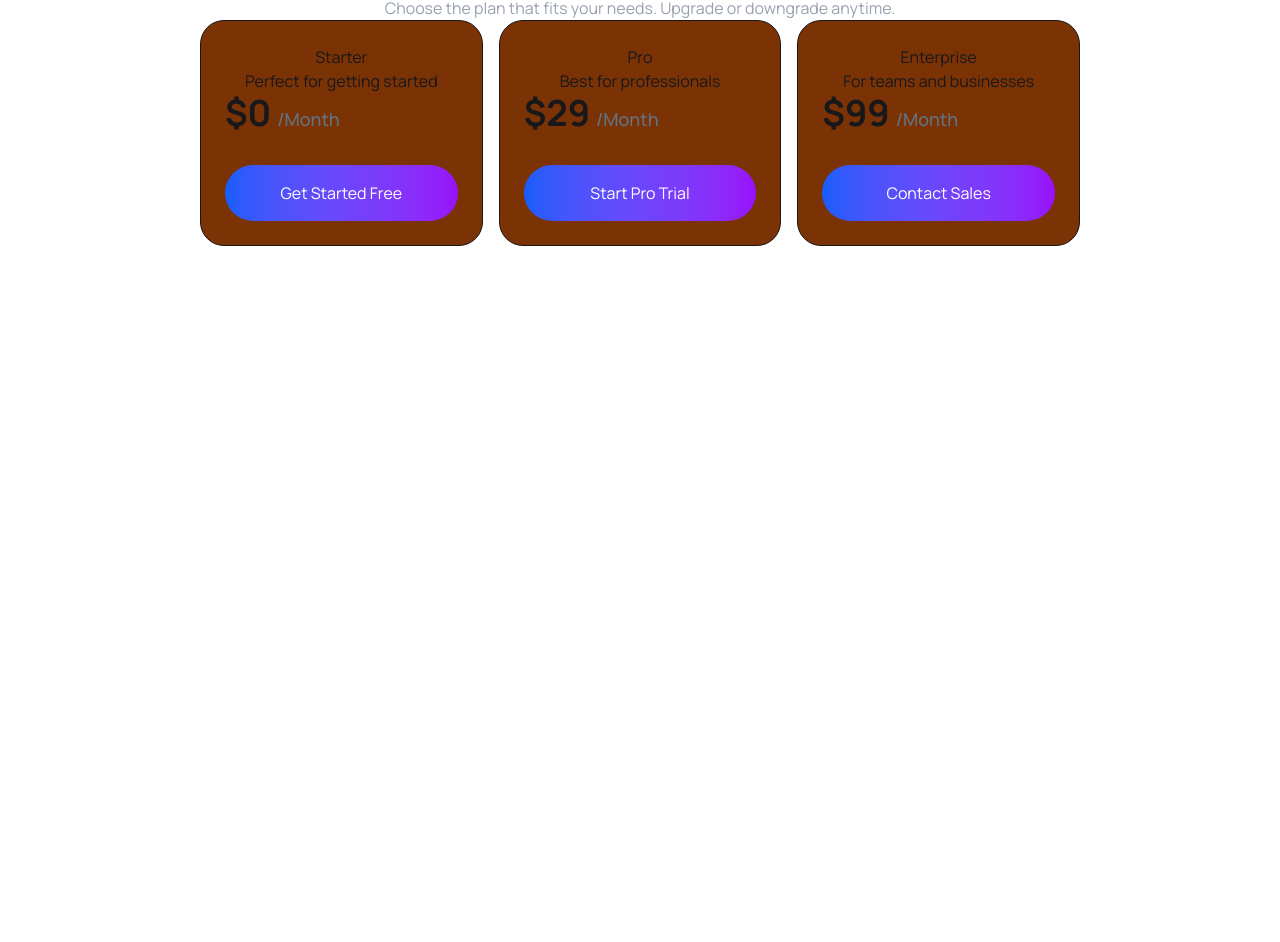
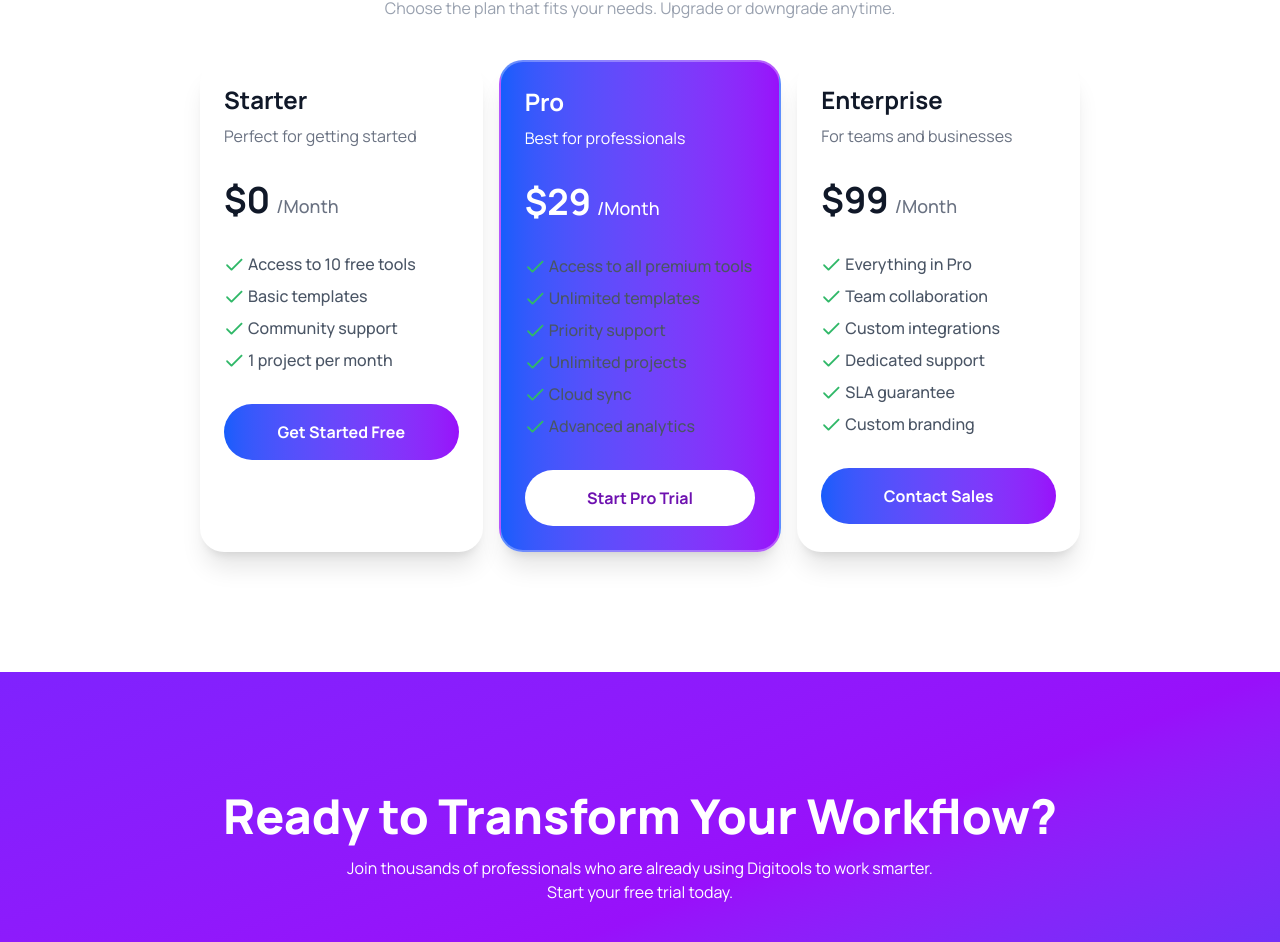
Before and after one commit to azim024471-netizen/assignment-6, a React (Vite) app: page / in a window 1280 px wide. Shown: the part 3399-4341 px from the top of the page. Before the commit the page ends 3765 px from the top, so only its background shows below. Built offline with nearby package versions, Linux system fonts and the light colour scheme.

Commit message:
aded the pricing footer and fixed the pricing cards

```diff
--- a/public/ProductData.json
+++ b/public/ProductData.json
@@ -1,3 +1,6 @@
+
+
+
 [
   {
     "id": 1,
--- a/src/Component/Pricing/PricingCard.jsx
+++ b/src/Component/Pricing/PricingCard.jsx
@@ -1,56 +1,57 @@
-import React from 'react';
+
+import PricingFeatures from './PricingFeatures';
 
 const PricingCard = ({pricing}) => {
 
-    const {membership_type, description, price, period, features, button_text, populer } = pricing
+    const {membership_type, description, price, period, features, button_text, popular,id } = pricing
+
+
+    return (
+       <div className={`
+    shadow-xl rounded-3xl p-6 space-y-8 relative overflow-hidden
+    ${popular === true
+        ? 'bg-linear-to-r from-blue-600 to-purple-600 text-white border-2 border-white/30'
+        : 'bg-white text-gray-900'
+    }
+`}>
 
 
 
-
-
-
-
-//     {
-//     "id": 1,
-//     "membership_type": "Starter",
-//     "description": "Perfect for getting started",
-//     "price": "$0",
-//     "period": "Month",
-//     "features": [
-//       "Access to 10 free tools",
-//       "Basic templates",
-//       "Community support",
-//       "1 project per month"
-//     ],
-//     "button_text": "Get Started Free",
-//     "popular": false
-//   },
-
-    return (
-        <div className='flex flex-col border bg-amber-900 rounded-3xl p-6'>
-
-            <div>
-                <h1>{membership_type}</h1>
-                <p>{description}</p>
+             <div className='space-y-2'>
+                <h1 className={`text-2xl text-left font-bold ${popular === true ?
+                    'text-white' : ''
+                }`}>{membership_type}</h1>
+                <p className={` text-left
+                  ${popular === true ?
+                    'text-white' : 'text-gray-500'
+                }
+                     `}>{description}</p>
             </div>
-
 
               <div className="mb-8 flex items-baseline">
           <span className="text-4xl font-bold ">{price}</span>
-          <span className="text-[#627382] text-lg font-medium ml-1.5">
+          <span className={` text-lg font-medium ml-1.5
+          ${popular === true ?
+                    'text-white' : 'text-gray-500'
+                }
+            `}>
             /{period}
           </span>
         </div>
 
-            <div>
-
+            <div className='space-y-2'>
+             {
+                features.map(feature=> <PricingFeatures key={id} popular={popular} feature={feature}> </PricingFeatures>)
+             }
             </div>
 
-
         <div>
-            <button className='py-4 text-white w-full rounded-full bg-linear-to-r from-blue-600 to-purple-600'>{button_text} </button>
+            <button
+     className={`py-4  w-full font-bold rounded-full
+        ${popular === true ? 'bg-white text-purple-800': 'bg-linear-to-r from-blue-600 to-purple-600 text-white'}
+      `} >
+                {button_text} </button>
         </div>
-
 
         </div>
     );
--- /dev/null
+++ b/src/Component/Pricing/PricingFeatures.jsx
@@ -0,0 +1,14 @@
+import React from 'react';
+
+import checkIcon from '../../assets/Check.png';
+
+const PricingFeatures = ({feature}) => {
+    return (
+         <div className="flex items-center gap-1">
+            <img src={checkIcon} alt="check" className="w-5 h-5 object-contain" />
+            <p className="text-gray-600 font-medium"> {feature} </p>
+        </div>
+    );
+};
+
+export default PricingFeatures;
--- /dev/null
+++ b/src/Component/Pricing/PricingFooter.jsx
@@ -0,0 +1,28 @@
+import React from 'react';
+
+const PricingFooter = () => {
+    return (
+        <div className='px-50 py-30 bg-linear-to-br from-violet-600 via-purple-600 to-indigo-600 mx-auto space-y-10'>
+            <div className='space-y-4 text-center'>
+              <h2 className='font-extrabold text-5xl text-white'>Ready to Transform Your Workflow?</h2>
+              <p className='text-white'>Join thousands of professionals who are already using Digitools to work smarter. <br />
+              Start your free trial today.</p>
+            </div>
+
+             <div className='space-y-4'>
+                <div className=' flex justify-center gap-4'>
+                 <button className='bg-white text-purple-800 font-semibold py-4 w-40 rounded-full'> Explore Products</button>
+                 <button className='text-white border bg-transparent font-semibold py-4 w-40 rounded-full'> Explore Products</button>
+                </div>
+
+                <div>
+                    <p className= 'text-center text-white'>14-day free trial • No credit card required • Cancel anytime</p>
+                </div>
+
+             </div>
+
+        </div>
+    );
+};
+
+export default PricingFooter;
--- a/src/Component/Pricing/PricingOption.jsx
+++ b/src/Component/Pricing/PricingOption.jsx
@@ -1,5 +1,6 @@
 import React, { use } from 'react';
 import PricingCard from './PricingCard';
+import PricingFooter from './PricingFooter';
 
 const PricingOption = ({pricingPromise}) => {
     console.log(pricingPromise)
@@ -7,8 +8,9 @@ const PricingOption = ({pricingPromise}) => {
     const pricingData = use(pricingPromise)
 
     return (
-        <div className=' mx-auto text-center md:px-10 md:py-7 lg:px-50 lg:py-30 sm:px-4 sm:py-3 '>
-            <div className='space-y-4'>
+                <div>
+          <div className=' mx-auto text-center md:px-10 md:py-7 lg:px-50 lg:py-30 sm:px-4 sm:py-3 '>
+            <div className='space-y-4 mb-10'>
                 <h1 className='text-5xl font-extrabold '>Simple, Transparent Pricing</h1>
                 <p className='text-gray-400'>Choose the plan that fits your needs. Upgrade or downgrade anytime.</p>
             </div>
@@ -22,9 +24,13 @@ const PricingOption = ({pricingPromise}) => {
 
             </div>
 
+        </div>
+
+        <PricingFooter> </PricingFooter>
+
+            </div>
 
 
-        </div>
     );
 };
 
```
